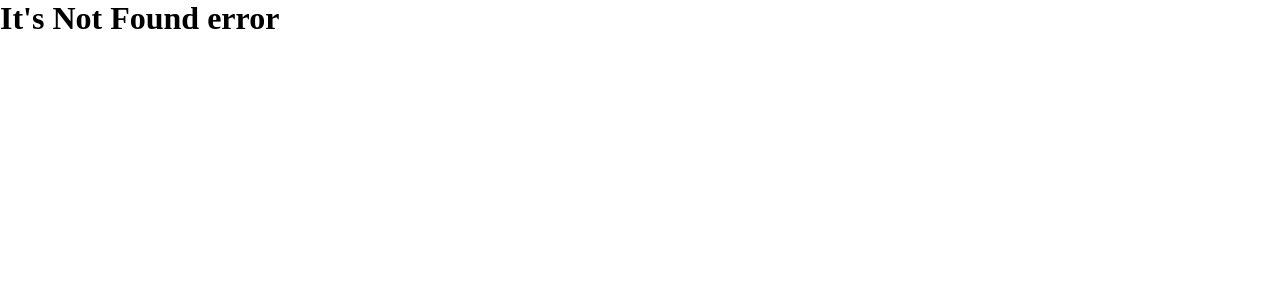
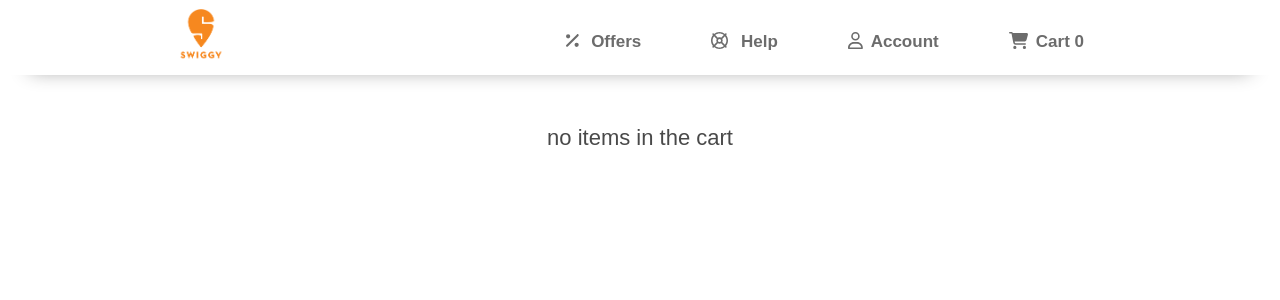
Before and after one commit to priyadharshini149/SwiggyClone, a React (Vite) app: page /cart in a window 1280 px wide. Before the commit this address had no page. Shown: the top 300 px of the page. Built offline with nearby package versions, Linux system fonts and the light colour scheme; a web font is replaced by a local one.

Commit message:
redux is added (cart)

```diff
--- a/package.json
+++ b/package.json
@@ -27,9 +27,11 @@
     "@fortawesome/free-regular-svg-icons": "^6.4.2",
     "@fortawesome/free-solid-svg-icons": "^6.4.2",
     "@fortawesome/react-fontawesome": "^0.2.0",
+    "@reduxjs/toolkit": "^1.9.6",
     "react": "^18.2.0",
     "react-collapse": "^5.1.1",
     "react-dom": "^18.2.0",
+    "react-redux": "^8.1.3",
     "react-router-dom": "^6.15.0"
   }
 }
--- /dev/null
+++ b/src/components/Cart.js
@@ -0,0 +1,55 @@
+import React from 'react'
+import { useSelector } from "react-redux";
+import { useDispatch } from 'react-redux';
+import { ITEM_IMG } from '../utils/constants';
+import { clearCart, removeItem } from '../utils/cartSlice'
+const Cart = () => {
+ const cartItem=useSelector((store)=>store.cart.items);
+ console.log(cartItem);
+ const dispatch=useDispatch();
+   const handleRemoveItem=(index)=>{
+      dispatch(removeItem(index))
+    }
+ if(cartItem.length==0)
+ {
+    return(
+        <div className='noCart'>
+            no items in the cart
+        </div>
+    );
+ }
+  return (
+    <div style={{marginTop:"50px"}}>
+      {
+        cartItem.map((item,index)=>(
+            <div key={index} style={{margin:"auto",width:"70%"}}>
+
+            <div className='item-card' >
+            <div className='item-details'>
+            <h3 >{item.name}</h3>
+            {item.price && (<h4 style={{color:" rgb(41, 41, 41)",fontWeight:"bolder"}}>₹{item.price/100}</h4>)}
+            <h4>{item.description}</h4>
+            </div>
+            <div className='item-img'>
+            {item.imageId && (<img src={ITEM_IMG+item.imageId}></img>)}
+            <button className='item-button' onClick={()=>handleRemoveItem(index)}>Remove</button>
+            </div>
+            </div>
+
+            </div>
+        ))
+      }
+      <div className='total'>
+        Total: <span>
+
+           {
+            cartItem.reduce((total,item)=>total+item.price/100,0)
+           }
+        </span>
+      </div>
+
+    </div>
+  )
+}
+
+export default Cart
--- a/src/components/Header.js
+++ b/src/components/Header.js
@@ -5,7 +5,10 @@ import logo from "../../assets/image/logo .png"
 import { FontAwesomeIcon } from '@fortawesome/react-fontawesome'
 import { faCartShopping, faPercent} from '@fortawesome/free-solid-svg-icons';
 import { faLifeRing, faUser } from "@fortawesome/free-regular-svg-icons";
+import { useSelector } from "react-redux";
 const Header = () =>{
+    const cartItem=useSelector((store)=>store.cart.items)
+    console.log("cartitem:"+cartItem)
     return (
         <div className="header">
             <div className="logo-container">
@@ -16,7 +19,7 @@ const Header = () =>{
                     <li><Link to=" " className="header-link"><FontAwesomeIcon icon={faPercent} /> <span>Offers</span></Link></li>
                     <li><Link to=" " className="header-link"><FontAwesomeIcon icon={faLifeRing} /> <span>Help</span></Link></li>
                     <li><Link to=" " className="header-link"><FontAwesomeIcon icon={faUser} /><span>Account</span></Link></li>
-                    <li><Link to=" " className="header-link"> <FontAwesomeIcon icon={faCartShopping} /><span>Cart</span> </Link></li>
+                    <li><Link to="/Cart" className="header-link"> <FontAwesomeIcon icon={faCartShopping} /><span>Cart {cartItem.length}</span> </Link></li>
                 </ul>
             </div>
         </div>
--- a/src/components/ItemCard.js
+++ b/src/components/ItemCard.js
@@ -1,9 +1,18 @@
 import React from 'react'
 import { ITEM_IMG } from '../utils/constants'
+import { useDispatch } from 'react-redux'
+import { addItem } from '../utils/cartSlice'
 
 const ItemCard = (props) => {
     const {data}=props
     const {name,price,description,imageId}=data
+
+    const dispatch=useDispatch();
+    const handleAddItem=(data)=>{
+      console.log(data)
+      dispatch(addItem(data))
+    }
+
   return (
     <div className='item-card'>
             <div className='item-details'>
@@ -12,7 +21,7 @@ const ItemCard = (props) => {
             <h4>{description}</h4>
             </div>
             <div className='item-img'>
-            <button className='item-button'>ADD</button>
+            <button className='item-button' onClick={()=>handleAddItem(data)}>ADD</button>
             {imageId && (<img src={ITEM_IMG+imageId}></img>)}
 
             </div>
--- /dev/null
+++ b/src/utils/appStore.js
@@ -0,0 +1,9 @@
+import { configureStore } from "@reduxjs/toolkit";
+import cartReducer from "./cartSlice";
+const appStore=configureStore({
+    reducer:{
+        cart:cartReducer,
+    }
+});
+
+export default appStore;
--- /dev/null
+++ b/src/utils/cartSlice.js
@@ -0,0 +1,22 @@
+import { createSlice } from "@reduxjs/toolkit";
+
+const cartSlice=createSlice({
+    name:"cart",
+    initialState:{
+        items:[]
+    },
+    reducers:{
+        addItem:(state,action)=>{
+            state.items.push(action.payload);
+        },
+        removeItem:(state,action)=>{
+            state.items.splice(action.payload, 1);
+        }
+    }
+
+
+});
+
+
+export const {addItem,removeItem,clearCart}=cartSlice.actions;
+export default cartSlice.reducer;
--- a/style.css
+++ b/style.css
@@ -471,6 +471,20 @@ hr {
   height: 350px;
   margin-bottom: 30px;
 }
+.noCart{
+  padding-top: 50px;
+  color: rgb(73, 73, 73);
+  text-align: center;
+  font-size: 22px;
+  font-family: sans-serif;
+}
+.total{
+  margin: auto;
+  width: 70%;
+  padding-top: 50px;
+  font-family: sans-serif;
+  font-weight: bold;
+}
 
 /* Shimmer */
 .shimmer {
```
Also changed, not shown: src/App.js (+7 -2 lines), 1 other file (tests, documents, lock files or other folders).
